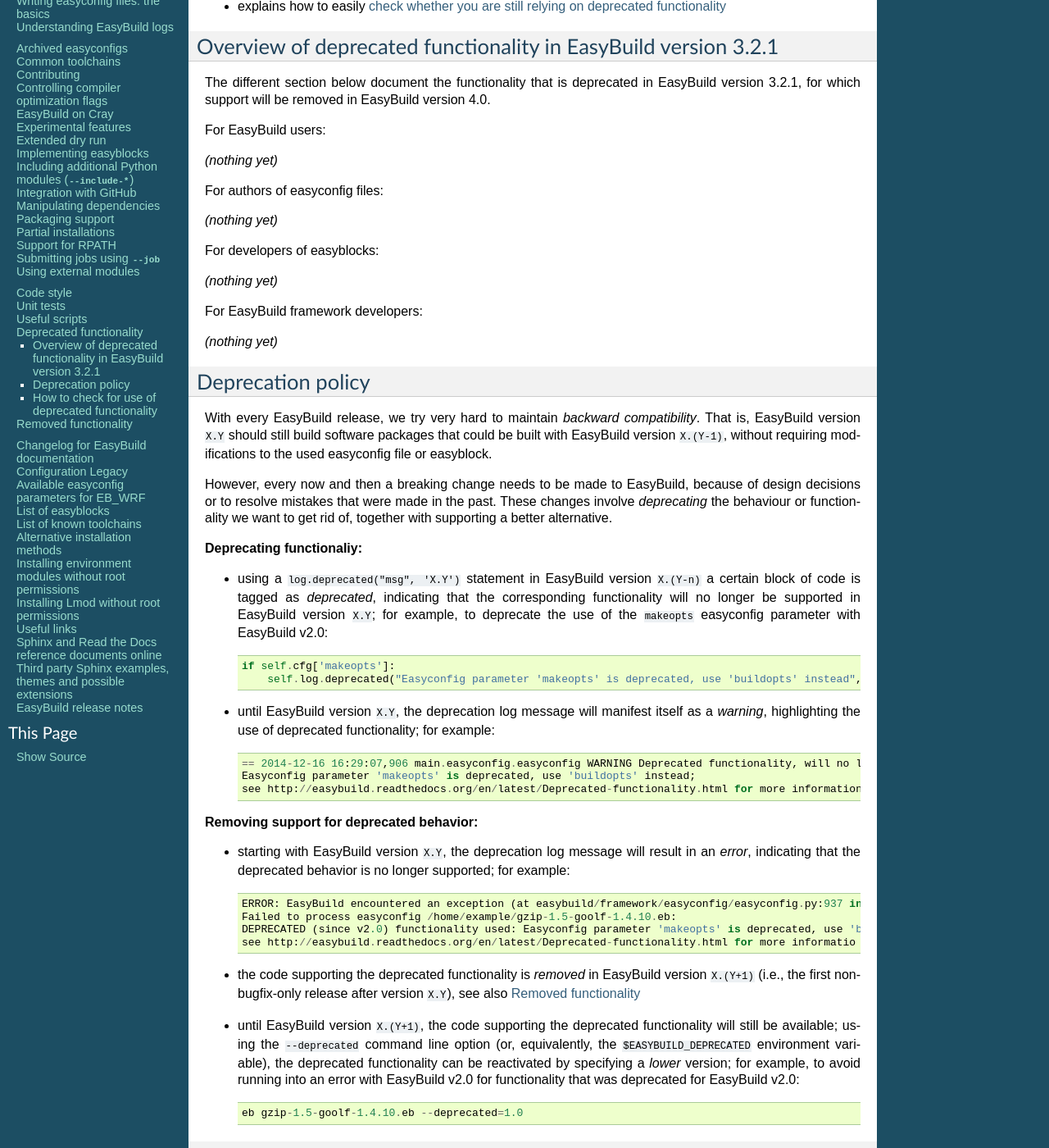
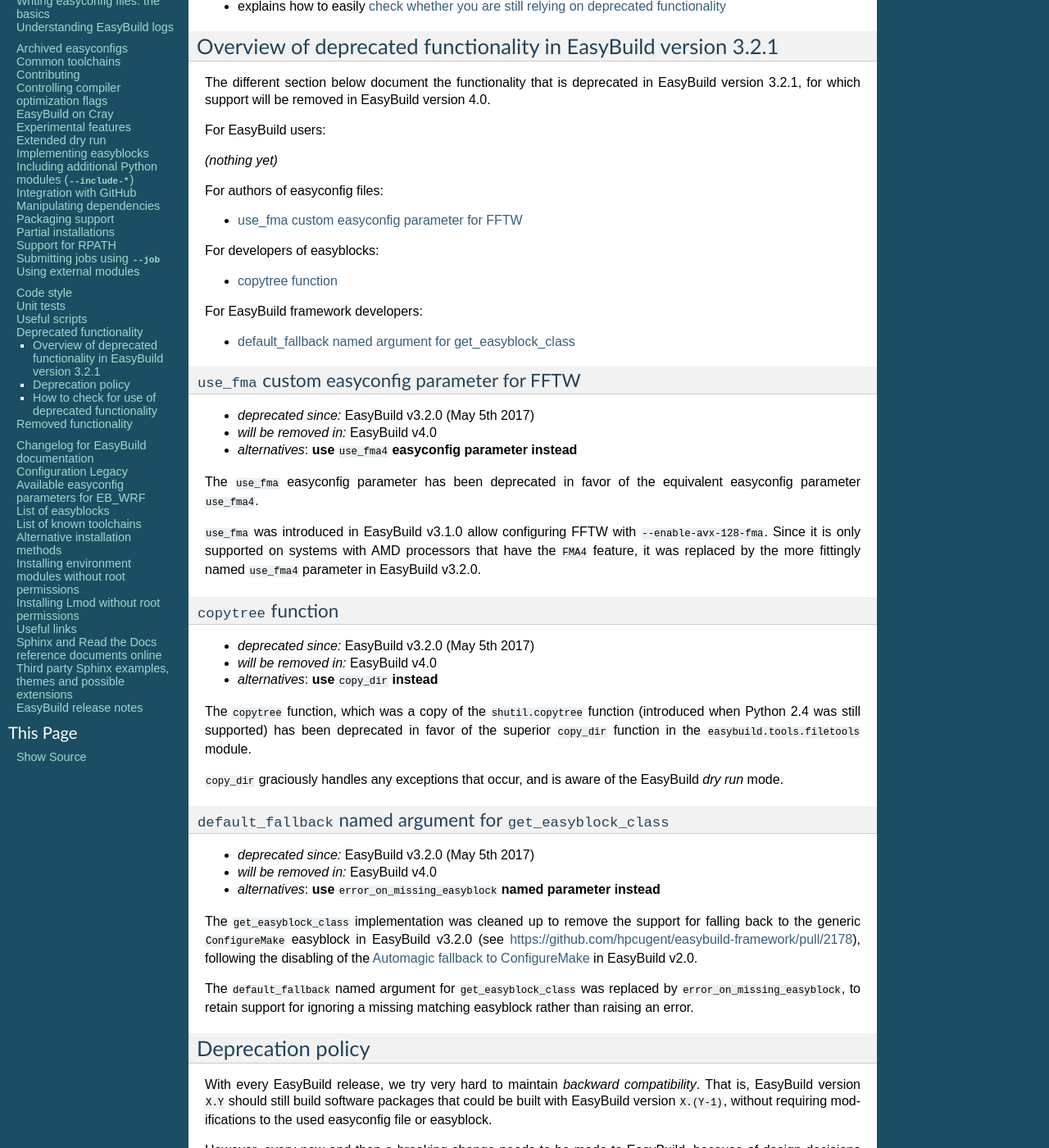
Before and after one commit to easybuilders/easybuild, a Sphinx documentation site: the page built from docs/Deprecated-functionality.rst, in a window 1280 px wide and 1400 px high, scrolled down 288 px. Shown: the whole window at 82% size. Built offline with Sphinx 7.4.7, drawn with Linux system fonts in a browser that asks for light colours; some of the changed text lies outside the part shown.

Commit message:
document deprecated behaviour in EasyBuild v3.2.0

```diff
--- a/docs/Changelog.rst
+++ b/docs/Changelog.rst
@@ -5,6 +5,7 @@
 
 (for EasyBuild release notes, see :ref:`release_notes`)
 
+* **release 20170522.01** (`May 22nd 2017`): document deprecated behaviour in EasyBuild v3.2.0 (see :ref:`overview_deprecated`)
 * **release 20170512.01** (`May 12th 2017`): update release notes for EasyBuild v3.2.1 (see :ref:`release_notes_eb321`)
 * **release 20170505.01** (`May 5th 2017`): update release notes for EasyBuild v3.2.0 (see :ref:`release_notes_eb320`)
 * **release 20170320.01** (`Mar 20th 2017`): update release notes for EasyBuild v3.1.2 (see :ref:`release_notes_eb312`)
--- a/docs/Deprecated-functionality.rst
+++ b/docs/Deprecated-functionality.rst
@@ -30,15 +30,64 @@
 
 For authors of easyconfig files:
 
-*(nothing yet)*
+* :ref:`depr_fftw_use_fma4`
 
 For developers of easyblocks:
 
-*(nothing yet)*
+* :ref:`depr_copytree_function`
 
 For EasyBuild framework developers:
 
-*(nothing yet)*
+* :ref:`depr_get_easyblock_class_default_fallback`
+
+
+.. _depr_fftw_use_fma4:
+
+``use_fma`` custom easyconfig parameter for FFTW
+~~~~~~~~~~~~~~~~~~~~~~~~~~~~~~~~~~~~~~~~~~~~~~~~
+
+* *deprecated since:* EasyBuild v3.2.0 (May 5th 2017)
+* *will be removed in:* EasyBuild v4.0
+* *alternatives*: **use** ``use_fma4`` **easyconfig parameter instead**
+
+The ``use_fma`` easyconfig parameter has been deprecated in favor of the equivalent easyconfig parameter ``use_fma4``.
+
+``use_fma`` was introduced in EasyBuild v3.1.0 allow configuring FFTW with ``--enable-avx-128-fma``.
+Since it is only supported on systems with AMD processors that have the ``FMA4`` feature, it was replaced by
+the more fittingly named ``use_fma4`` parameter in EasyBuild v3.2.0.
+
+
+.. _depr_copytree_function:
+
+``copytree`` function
+~~~~~~~~~~~~~~~~~~~~~
+
+* *deprecated since:* EasyBuild v3.2.0 (May 5th 2017)
+* *will be removed in:* EasyBuild v4.0
+* *alternatives*: **use** ``copy_dir`` **instead**
+
+The ``copytree`` function, which was a copy of the ``shutil.copytree`` function (introduced when Python 2.4 was still
+supported) has been deprecated in favor of the superior ``copy_dir`` function in the ``easybuild.tools.filetools`` module.
+
+``copy_dir`` graciously handles any exceptions that occur, and is aware of the EasyBuild *dry run* mode.
+
+
+.. _depr_get_easyblock_class_default_fallback:
+
+``default_fallback`` named argument for ``get_easyblock_class``
+~~~~~~~~~~~~~~~~~~~~~~~~~~~~~~~~~~~~~~~~~~~~~~~~~~~~~~~~~~~~~~~
+
+* *deprecated since:* EasyBuild v3.2.0 (May 5th 2017)
+* *will be removed in:* EasyBuild v4.0
+* *alternatives*: **use** ``error_on_missing_easyblock`` **named parameter instead**
+
+The ``get_easyblock_class`` implementation was cleaned up to remove the support for falling back to the
+generic ``ConfigureMake`` easyblock in EasyBuild v3.2.0 (see https://github.com/hpcugent/easybuild-framework/pull/2178),
+following the disabling of the :ref:`depr_ConfigureMake_fallback_eb1` in EasyBuild v2.0.
+
+The ``default_fallback`` named argument for ``get_easyblock_class`` was replaced by ``error_on_missing_easyblock``,
+to retain support for ignoring a missing matching easyblock rather than raising an error.
+
 
 .. _deprecation_policy:
 
--- a/docs/conf.py
+++ b/docs/conf.py
@@ -43,7 +43,7 @@
 # The short X.Y version.
 version = '3.2.1'  # this is meant to reference the version of EasyBuild
 # The full version, including alpha/beta/rc tags.
-release = '20170512.01'  # this is meant to reference the version of the documentation itself
+release = '20170522.01'  # this is meant to reference the version of the documentation itself
 
 # There are two options for replacing |today|: either, you set today to some
 # non-false value, then it is used:
```
